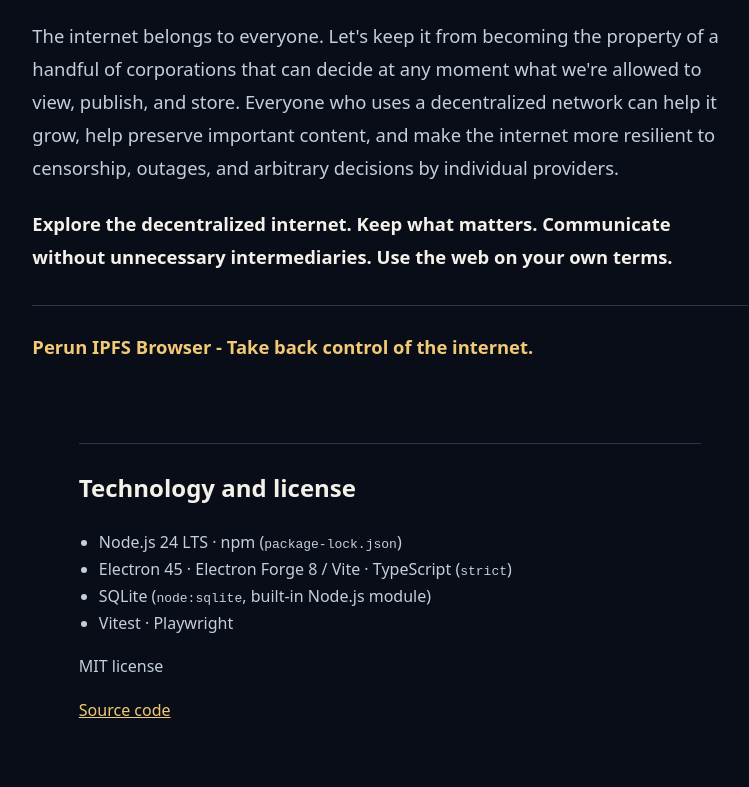
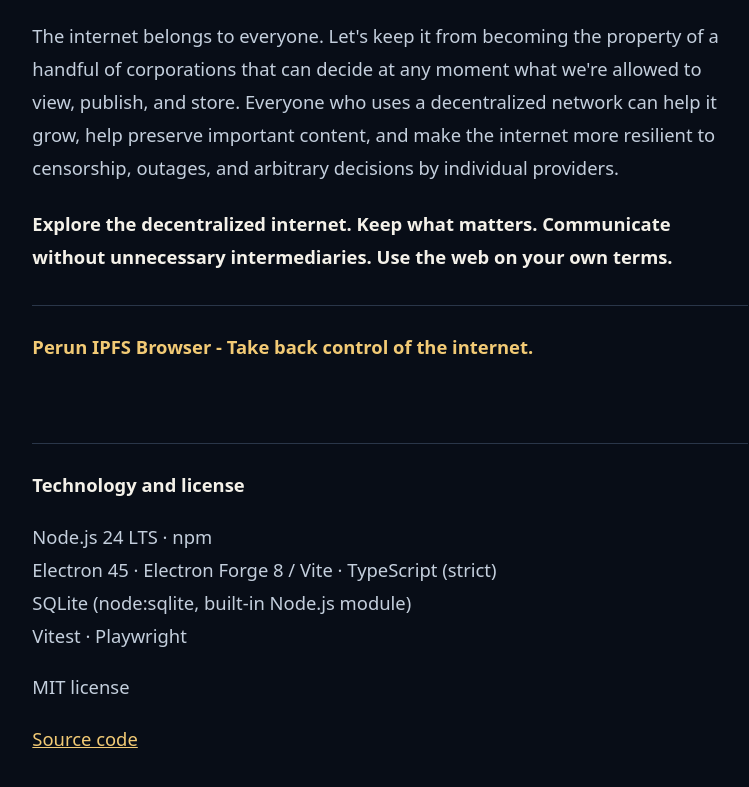
Before and after one commit to pe-run/perun-ipfs-browser, a plain HTML site: page index.html in a window 1280 px wide. Shown: the part 4096-4883 px from the top of the page, without its empty margins (250-999 px from the left). Drawn offline with Linux system fonts and the light colour scheme.

Commit message:
Align technology section with article typography

```diff
--- a/index.html
+++ b/index.html
@@ -5,7 +5,7 @@
   <meta name="viewport" content="width=device-width, initial-scale=1">
   <title>Perun IPFS Browser</title>
   <link rel="icon" type="image/svg+xml" href="./perun.svg">
-  <link rel="stylesheet" href="./style.css?v=0.17.10">
+  <link rel="stylesheet" href="./style.css?v=stack-layout">
 </head>
 <body>
   <header class="site-header layout">
@@ -78,8 +78,8 @@
 
     <section class="project-details" aria-labelledby="stack-heading">
       <h2 id="stack-heading">Technology and license</h2>
-      <ul class="stack-list">
-        <li>Node.js 24 LTS <span aria-hidden="true">·</span> npm (<code>package-lock.json</code>)</li>
+      <ul class="stack-list" role="list">
+        <li>Node.js 24 LTS <span aria-hidden="true">·</span> npm</li>
         <li>Electron 45 <span aria-hidden="true">·</span> Electron Forge 8 / Vite <span aria-hidden="true">·</span> TypeScript (<code>strict</code>)</li>
         <li>SQLite (<code>node:sqlite</code>, <span id="sqlite-label">built-in Node.js module</span>)</li>
         <li>Vitest <span aria-hidden="true">·</span> Playwright</li>
--- a/style.css
+++ b/style.css
@@ -163,14 +163,17 @@ h1 span {
   filter: drop-shadow(0 0 1.5rem #3ca6ff45);
 }
 
-article {
+article,
+.project-details {
   max-width: 68ch;
-  margin: clamp(2.5rem, 7vw, 5rem) auto;
+  margin-inline: auto;
   color: #c4cfdd;
   font-size: clamp(1rem, .95rem + .3vw, 1.15rem);
   line-height: 1.8;
   overflow-wrap: anywhere;
 }
+
+article { margin-block: clamp(2.5rem, 7vw, 5rem); }
 
 article p { margin: 0 0 1.2em; }
 article strong { color: #f4f1e9; }
@@ -206,15 +209,12 @@ article p:last-child strong { color: var(--gold); }
 }
 
 .project-details {
-  max-width: 68ch;
-  margin: 0 auto clamp(2.5rem, 7vw, 5rem);
+  margin-block-end: clamp(2.5rem, 7vw, 5rem);
   border-block-start: 1px solid var(--line);
   padding-block-start: 1.5rem;
-  color: #c4cfdd;
-  line-height: 1.7;
-  overflow-wrap: anywhere;
 }
 
-.project-details h2 { color: #f4f1e9; margin-block-start: 0; }
+.project-details h2 { color: #f4f1e9; font-size: inherit; margin-block-start: 0; }
+.project-details code { font: inherit; }
 .project-details a { color: var(--gold); }
-.stack-list { padding-inline-start: 1.25rem; }
+.stack-list { padding: 0; list-style: none; }
```
